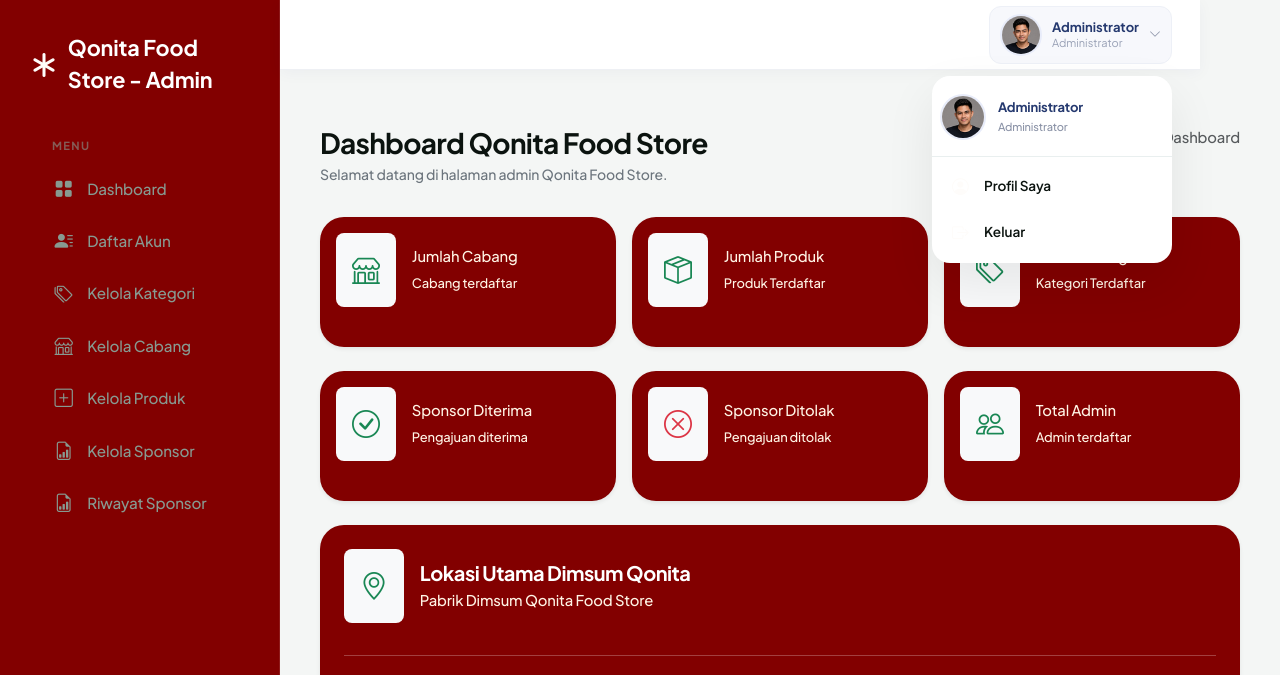
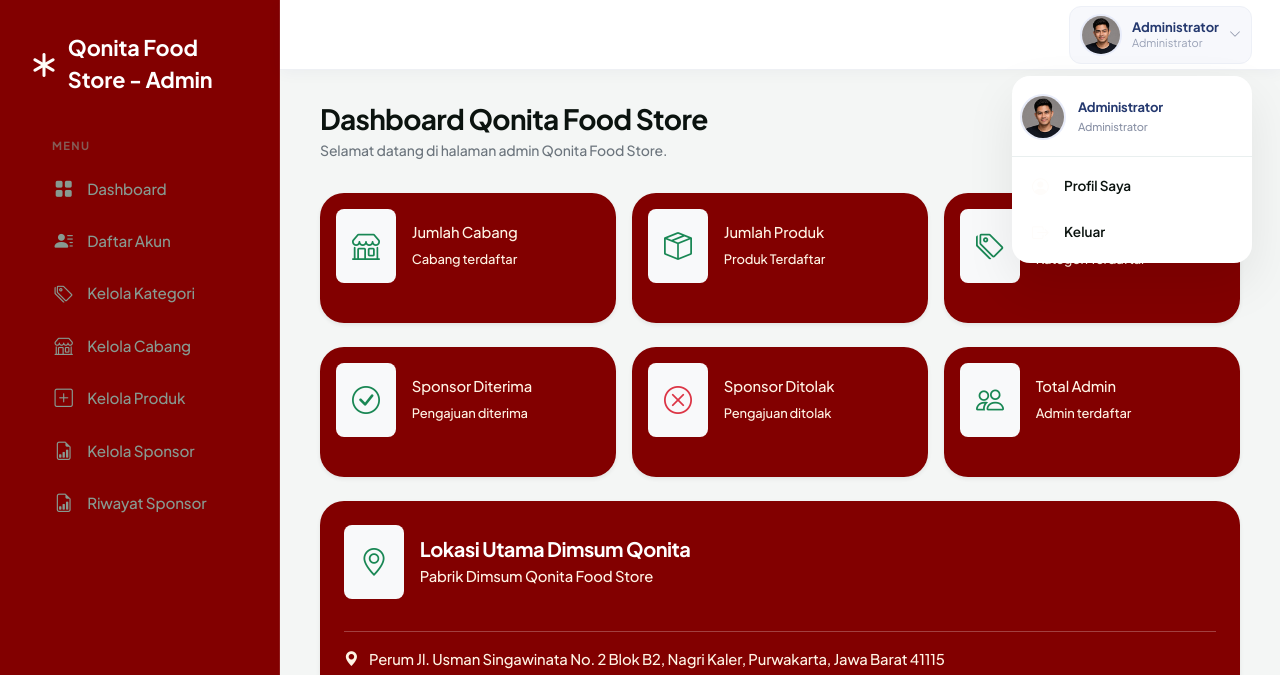
Before and after one commit to nndlizz/Dimsum-Qonita, a Laravel app: template resources/views/admin/dashboard.blade.php in a window 1280 px wide, after a click that opens the changed part. Shown: the top 675 px of the page. Run offline with Laravel 12, Linux system fonts and the light colour scheme; the template is opened without the code that fills it, so the values that code supplies are empty; some libraries are stand-ins or nearby versions.

Commit message:
fixed all navbar & ajukan_sponsor

```diff
--- a/app/Http/Controllers/AjukanSponsorController.php
+++ b/app/Http/Controllers/AjukanSponsorController.php
@@ -21,7 +21,7 @@ class AjukanSponsorController extends Controller
     public function store(Request $request)
     {
     // Ambil ID pelanggan dari session login
-    $idPelanggan = session('id_pelanggan');
+    $idPelanggan = session('pelanggan_id');
 
     if (!$idPelanggan) {
         return redirect()->route('login')
@@ -52,7 +52,7 @@ class AjukanSponsorController extends Controller
     AjukanSponsor::create($data);
 
     return redirect()
-        ->route('pelanggan.sponsor.create')
+        ->route('home')
         ->with('success', 'Pengajuan sponsor berhasil dikirim!');
 }
 
--- a/public/template_admin/assets/css/main.css
+++ b/public/template_admin/assets/css/main.css
@@ -457,15 +457,21 @@ body.sidebar-minimized .sidebar-profile {
 .navbar-custom {
     position: sticky;
     top: 0;
-    z-index: 1000;
-    background-color: rgba(244, 246, 245, 0.85);
+    z-index: 1050;
+
+    background-color: rgba(244, 246, 245, 0.95);
     backdrop-filter: blur(12px);
     -webkit-backdrop-filter: blur(12px);
 
+    /* Full area main-wrapper */
     margin-top: -2rem;
     margin-left: -2.5rem;
     margin-right: -2.5rem;
-    padding: 1.25rem 2.5rem;
+
+    padding: 0 2.5rem;
+    height: 70px;
+    box-sizing: border-box;
+    width: auto;
 
     border-bottom: 1px solid rgba(0, 0, 0, 0.05);
 
--- a/resources/views/admin/layout.blade.php
+++ b/resources/views/admin/layout.blade.php
@@ -37,7 +37,7 @@
 
         @include('admin.navbar')
 
-        <main class="flex-fill mt-4">
+        <main class="flex-fill">
             @yield('content')
         </main>
 
--- a/resources/views/admin/navbar.blade.php
+++ b/resources/views/admin/navbar.blade.php
@@ -85,23 +85,34 @@
 <style>
 
 /* NAVBAR */
-.navbar-modern {
+header.navbar-custom.navbar-modern {
+    position: sticky;
+    top: 0;
+    z-index: 1050;
+
+    /* Full area dashboard */
+    width: auto;
+    max-width: none;
+    flex-shrink: 0;
+    box-sizing: border-box;
+
+    /* Mengimbangi padding main-wrapper */
+    margin-top: -2rem;
+    margin-left: -2.5rem;
+    margin-right: -2.5rem;
+    margin-bottom: 2rem;
+
+    height: 70px;
+    padding: 0 28px;
+
     background: #fff;
-    min-height: 70px;
-    width: 100%;
-    box-sizing: border-box;
-    padding: 0 28px;
+    border-bottom: 1px solid #eef0f4;
+    box-shadow: 0 3px 15px rgba(30,35,90,.04);
 
     display: flex;
     align-items: center;
     justify-content: flex-end;
-
-    border-bottom: 1px solid #eef0f4;
-    box-shadow: 0 3px 15px rgba(30,35,90,.04);
-
-    position: relative;
-    z-index: 1050;
-    overflow: visible !important;
+    overflow: visible;
 }
 
 /* SESSION ADMIN */
@@ -131,6 +142,7 @@
     border-color: #edf0f7;
 }
 
+/* FOTO */
 .navbar-profile-img {
     width: 42px;
     height: 42px;
@@ -139,6 +151,7 @@
     border: 2px solid #e8ecfa;
 }
 
+/* NAMA */
 .profile-info {
     display: flex;
     flex-direction: column;
@@ -200,9 +213,6 @@
 .profile-dropdown-header strong {
     font-size: 13px;
     color: #25396f;
-    overflow: hidden;
-    text-overflow: ellipsis;
-    white-space: nowrap;
 }
 
 .profile-dropdown-header small {
@@ -210,7 +220,7 @@
     font-size: 11px;
 }
 
-/* MENU ITEM */
+/* MENU */
 .profile-item {
     display: flex;
     align-items: center;
@@ -260,6 +270,7 @@
     }
 }
 
+
 </style>
 
 <script>
--- a/resources/views/pelanggan/layout/app.blade.php
+++ b/resources/views/pelanggan/layout/app.blade.php
@@ -6,7 +6,7 @@
         <meta name="viewport" content="width=device-width, initial-scale=1">
         <meta name="author" content="Sarab">
         <meta name="description" content="Sarab - Fast Food & Restaurant HTML Template">
-        <title>Sarab - Fast Food & Restaurant HTML Template</title>
+        <title>Qonita - Food Store</title>
         <link href="https://fonts.googleapis.com/css2?family=Playfair+Display:wght@400;700;900&family=Poppins:wght@300;400;500;600;700&family=Dancing+Script:wght@700&display=swap" rel="stylesheet"/>
         <!-- Bootstrap 5.3 -->
         <link href="{{ asset('template_pelanggan/sarab/css/bootstrap.min.css') }}" rel="stylesheet">
```
Also changed, not shown: resources/views/pelanggan/layout/navbar.blade.php (+18 -23 lines).
